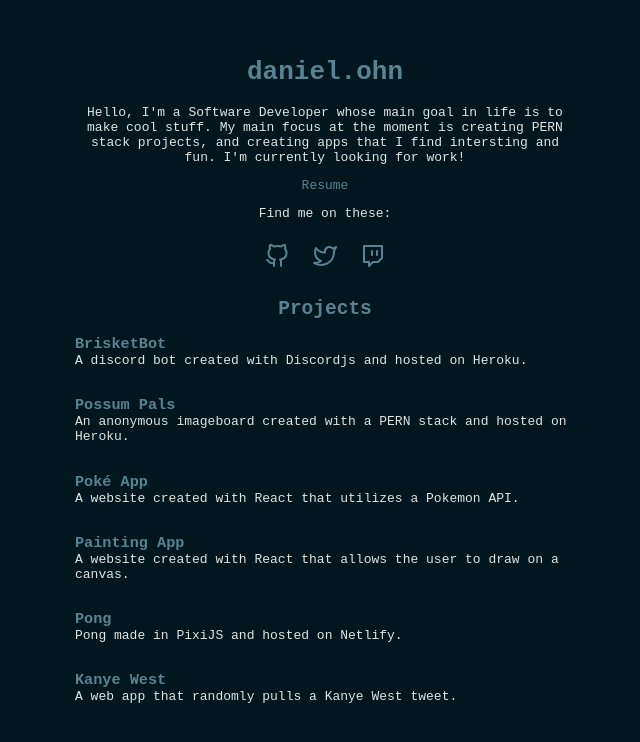
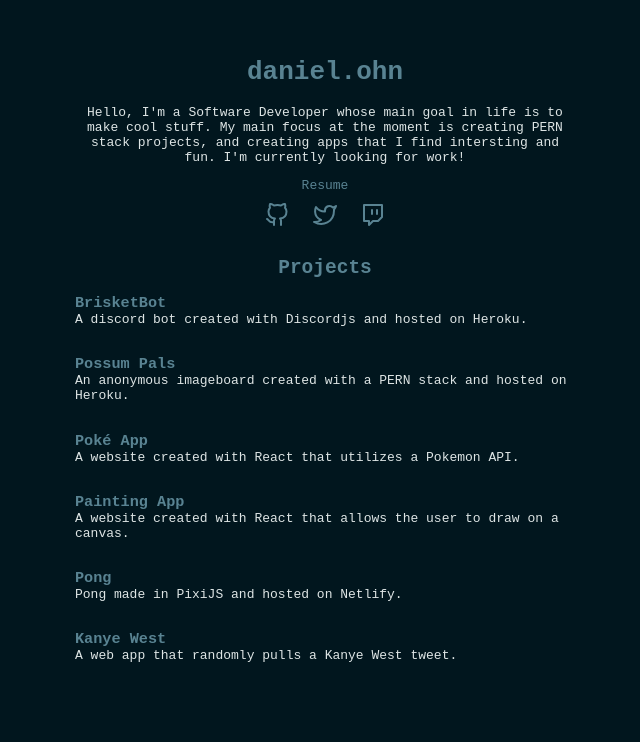
Before and after one commit to DanielOhn/portfolio-site, a React (Create React App) app: page / in a window 1280 px wide. Shown: the top 742 px of the page, without its empty margins (315-955 px from the left). Built offline with nearby package versions, Linux system fonts and the light colour scheme.

Commit message:
Remove text above the social.

```diff
--- a/src/App.js
+++ b/src/App.js
@@ -27,7 +27,6 @@
         <a href={PDF} target="_blank" rel="noopener noreferrer">Resume</a>
       </div>
       <div className='social'>
-        <p>Find me on these:</p>
         <Github />
         <Twitter />
         <Twitch />
```
